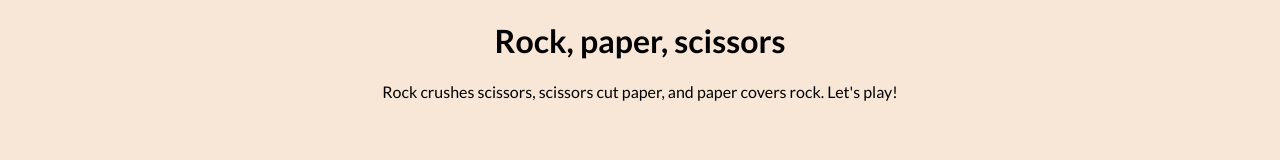
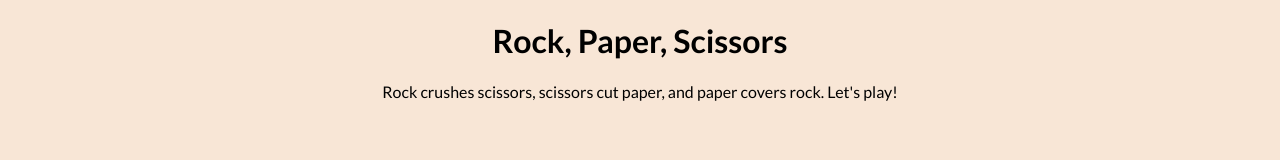
Before and after one commit to m6rie/rock-paper-scissors, a website built with Parcel: page index.html in a window 1280 px wide. Shown: the top 160 px of the page. Built offline with nearby package versions, Linux system fonts and the light colour scheme.

Commit message:
Update index.html

```diff
--- a/index.html
+++ b/index.html
@@ -13,7 +13,7 @@
   <body>
     <div class="container">
       <div>
-        <h1>Rock, paper, scissors</h1>
+        <h1>Rock, Paper, Scissors</h1>
         <p>Rock crushes scissors, scissors cut paper, and paper covers rock. Let's play!</p>
       </div>
 
```
